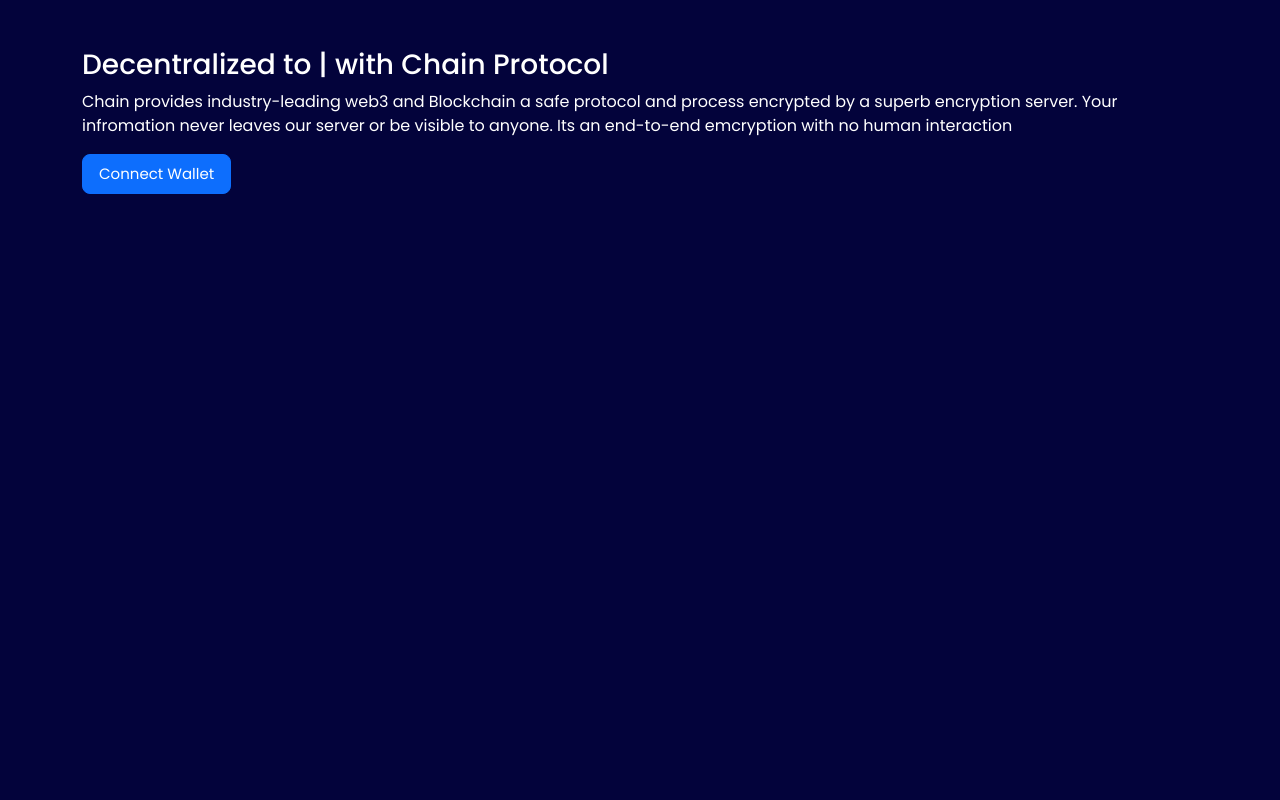
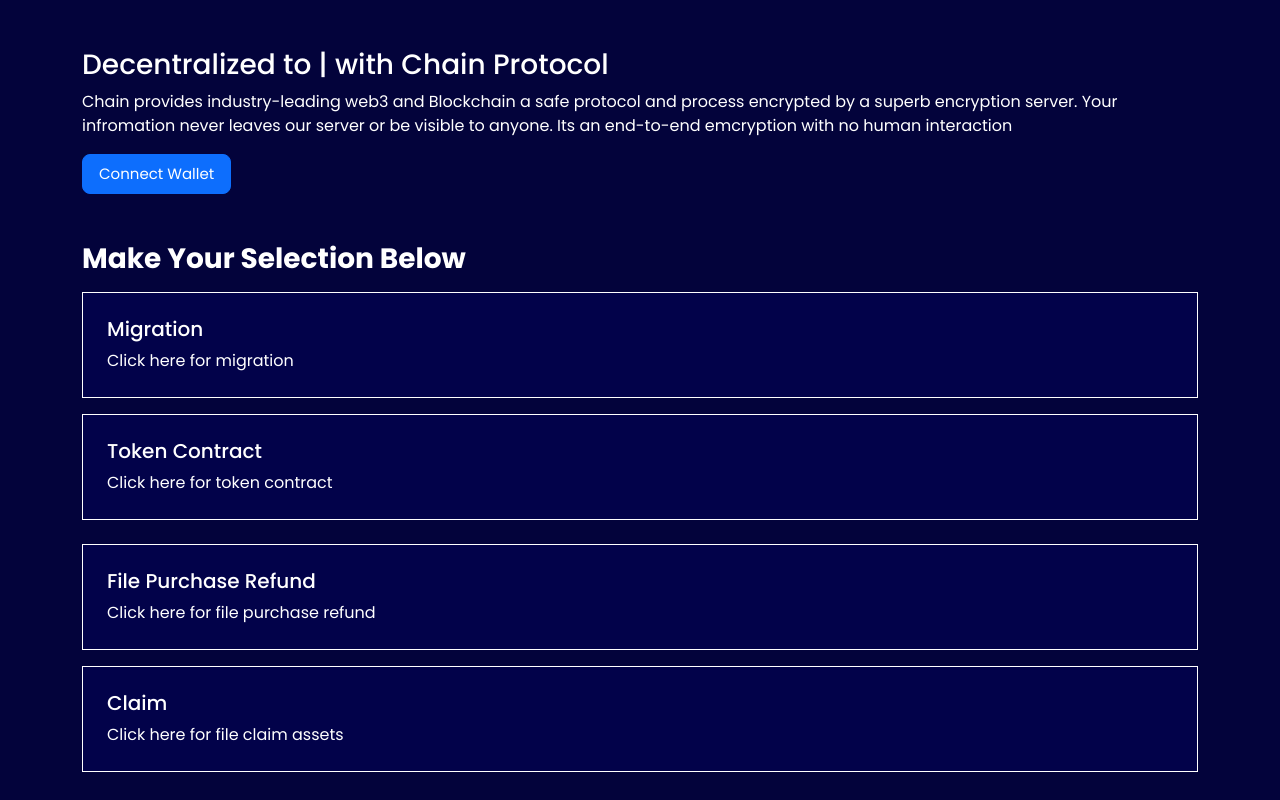
Before and after one commit to Bee-code-tech/nodefix, a React (Vite) app: page / in a window 1280 px wide. Built offline with nearby package versions, Linux system fonts and the light colour scheme.

Commit message:
added the body section

```diff
--- a/src/App.tsx
+++ b/src/App.tsx
@@ -1,9 +1,11 @@
 import Header from './components/Header/Header'
+import Body from './components/Body/Body'
 
 const App = () => {
   return (
     <div>
       <Header />
+      <Body />
     </div>
   )
 }
--- /dev/null
+++ b/src/components/Body/Body.css
@@ -0,0 +1,12 @@
+.migration-div{
+    background-color: rgba(0, 0, 128, 0.219);
+    border: 1px solid white;
+}
+
+.migration-div a{
+    color: white;
+    text-decoration: none;
+}
+.migration-div a:hover{
+    text-decoration: underline;
+}
--- /dev/null
+++ b/src/components/Body/Body.tsx
@@ -0,0 +1,30 @@
+import React from "react";
+import "./Body.css";
+
+const Body = () => {
+  return (
+    <div>
+      <div className="container mt-5">
+        <h3 className="text-white fw-bold mb-3">Make Your Selection Below</h3>
+        <div className="migration-div p-4 mb-3">
+          <h5 className="text-white">Migration</h5>
+          <a href="#">Click here for migration</a>
+        </div>
+        <div className="migration-div p-4 mb-4">
+          <h5 className="text-white">Token Contract</h5>
+          <a href="#">Click here for token contract</a>
+        </div>
+        <div className="migration-div p-4 mb-3">
+          <h5 className="text-white">File Purchase Refund</h5>
+          <a href="#">Click here for file purchase refund</a>
+        </div>
+        <div className="migration-div p-4 mb-3">
+          <h5 className="text-white">Claim</h5>
+          <a href="#">Click here for file claim assets</a>
+        </div>
+      </div>
+    </div>
+  );
+};
+
+export default Body;
```
